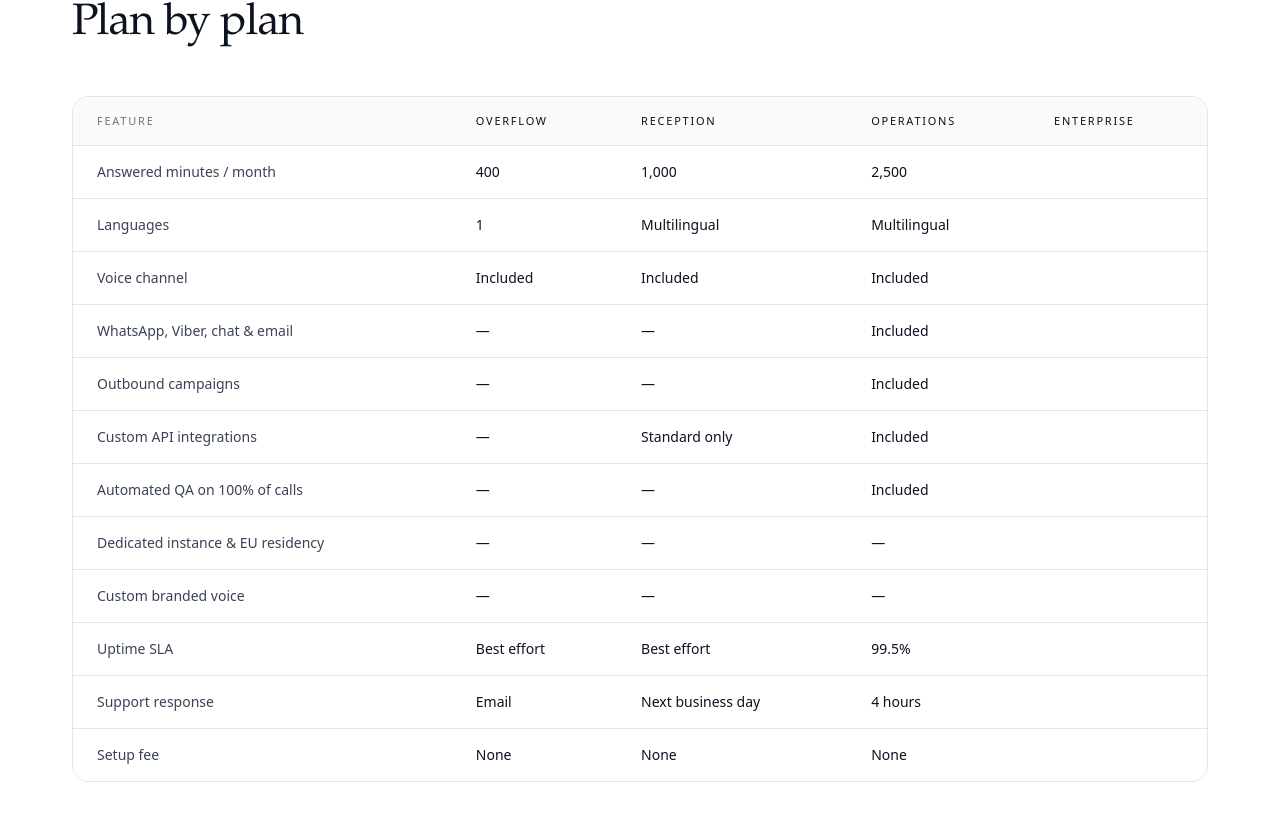
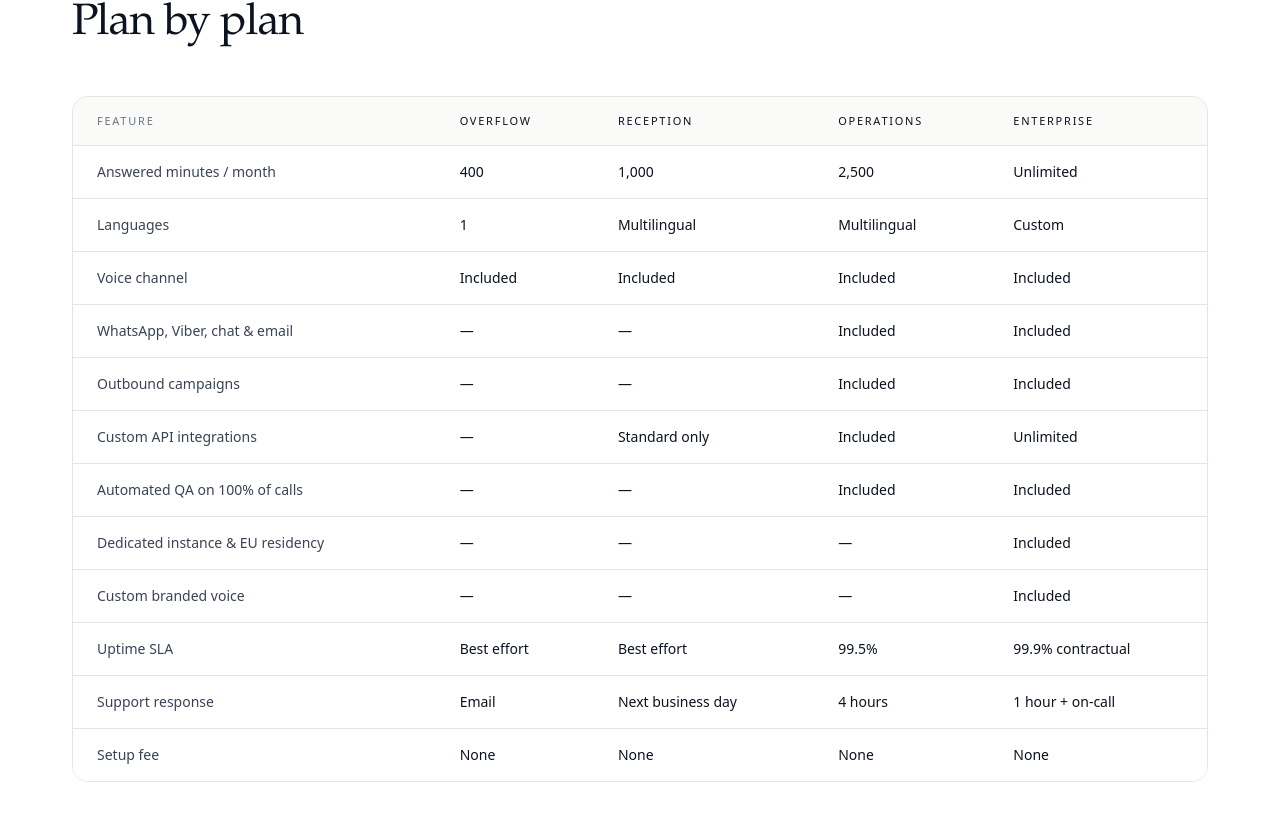
Before and after one commit to kalezicai/Agjent038, a Next.js app: page /en/pricing in a window 1280 px wide. Shown: the part 2524-3344 px from the top of the page. Built offline with nearby package versions, Linux system fonts and the light colour scheme.

Commit message:
fix: comparison table now shows all 4 plan columns (was missing Enterprise)
- Update PricingCompare type from [string,string,string,string] to [string,string,string,string,string]
- Add 5th td cell for Enterprise column in comparison table

```diff
--- a/src/app/[locale]/pricing/page.tsx
+++ b/src/app/[locale]/pricing/page.tsx
@@ -59,7 +59,7 @@ async function PricingPage({ params }: Props) {
   }>;
   const inclusions = (messages.Inclusions ?? []) as string[];
   const faqs = (messages.FAQs ?? []) as Array<{ q: string; a: string }>;
-  const comparisonData = (messages.PricingCompare ?? []) as [string, string, string, string][];
+  const comparisonData = (messages.PricingCompare ?? []) as [string, string, string, string, string][];
   const contextData = (messages.PricingContext ?? []) as [string, string][];
 
   const productLd = {
@@ -204,6 +204,7 @@ async function PricingPage({ params }: Props) {
                     <td className="px-6 py-4 text-ink">{row[1]}</td>
                     <td className="px-6 py-4 text-ink">{row[2]}</td>
                     <td className="px-6 py-4 text-ink">{row[3]}</td>
+                    <td className="px-6 py-4 text-ink">{row[4]}</td>
                   </tr>
                 ))}
               </tbody>
```
Also changed, not shown: 1 other file (tests, documents, lock files or other folders).
